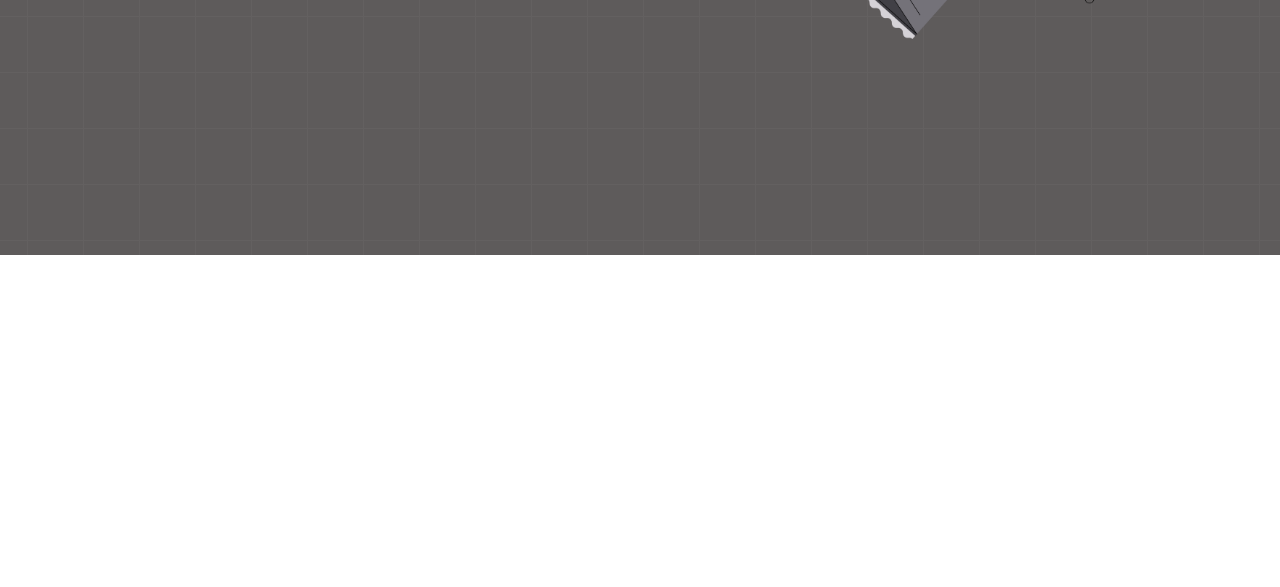
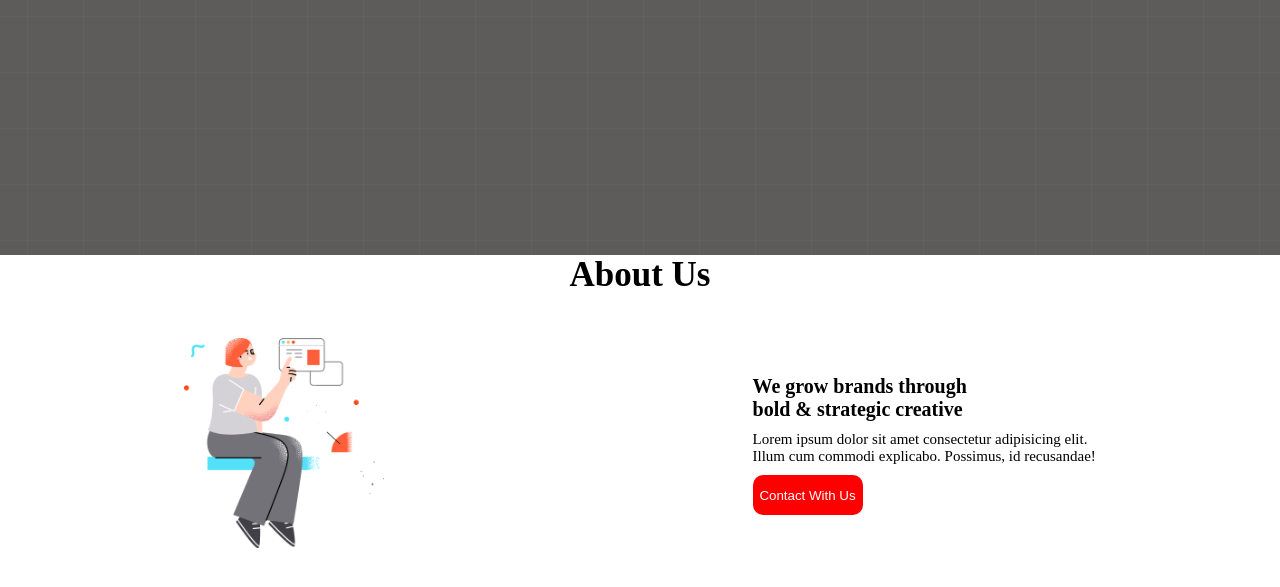
Before and after one commit to Radhesham-bit/Build_a_portfolio_website_as_a_beginner, a plain HTML site: page index.html in a window 1280 px wide. Shown: the part 525-1112 px from the top of the page. Before the commit the page ends 800 px from the top, so only its background shows below. Drawn offline with Linux system fonts and the light colour scheme.

Commit message:
update commit

```diff
--- a/index.html
+++ b/index.html
@@ -23,21 +23,35 @@
         </div>
     </header>
 
+
+    <main>
     <!-- banner section -->
-    <main>
         <div class="banner-container">
             <div class="banner-content">
                 <h1 class="slogan">Better design for <br> your digital products</h1>
                 <p class="message">We are a creative studio specializing in UI/UX design, development and strategy.</p>
                 <button class="btn">Explore More</button>
             </div>
-
             <div class="banner-image">
                 <img class="img-1" src="./images/banner.png" alt="">
             </div>
-
         </div>
 
+    <!-- About Us section -->
+
+        <div class="about-1">
+            <div class="about-2">About Us</div>
+            <div class="aboutus">
+                <div class="img-2">
+                <img class="img-1"src="./images/section.png" alt="">
+                </div>
+                <div class="section-content">
+                    <h2 class="slogan-1">We grow brands through <br> bold & strategic creative</h2>
+                    <p class="message-1">Lorem ipsum dolor sit amet consectetur adipisicing elit. <br>Illum cum commodi explicabo. Possimus, id recusandae!</p>
+                    <button class="btn-1">Contact With Us</button>
+                </div>
+            </div>
+        </div>
     </main>
 
     <footer>
--- a/style.css
+++ b/style.css
@@ -71,5 +71,49 @@
 }
 
 .img-1{
-    width: 300px;
+    width: 200px;
 }
+
+.aboutus{
+    height: 300px;
+    /* border: 2px solid red; */
+    display: flex;
+    justify-content: space-around;
+    align-items: center;
+}
+
+.about-2 {
+    display: flex;
+    justify-content: space-around;
+    align-items: center;
+    font-size: 35px;
+    font-weight: bold;
+}
+
+.aboutus-1{
+    text-align: center;
+}
+
+.slogan-1{
+    font-size: 20px;
+}
+
+.message-1{
+    margin-top: 10px;
+    margin-bottom: 10px;
+    font-size: 15px;
+}
+
+.btn-1{
+    height: 40px;
+    width: 110px;
+    color: white;
+    background-color: red;
+    border: none;
+    border-radius: 10px;
+    cursor: pointer;
+}
+
+.btn-1:hover{
+    color: blueviolet;
+}
```
